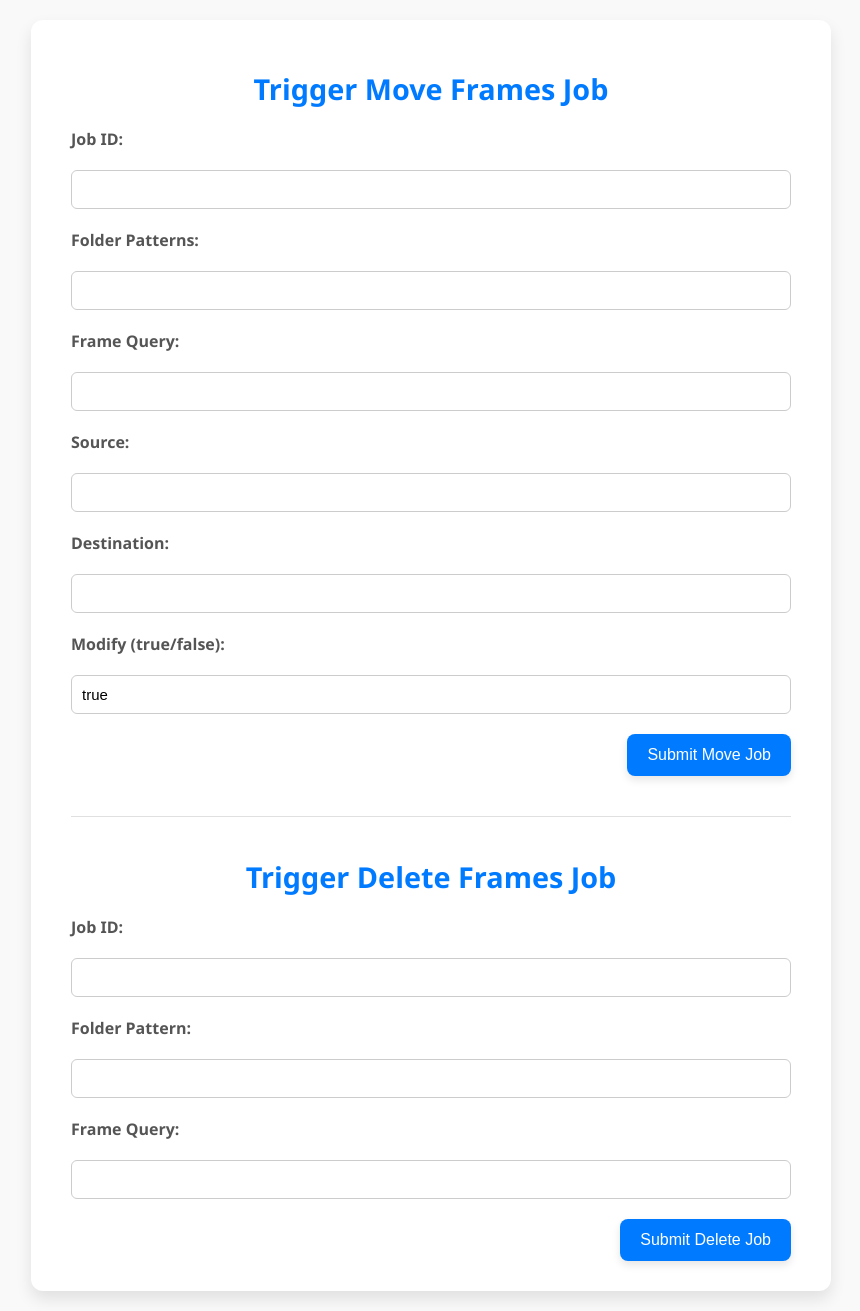
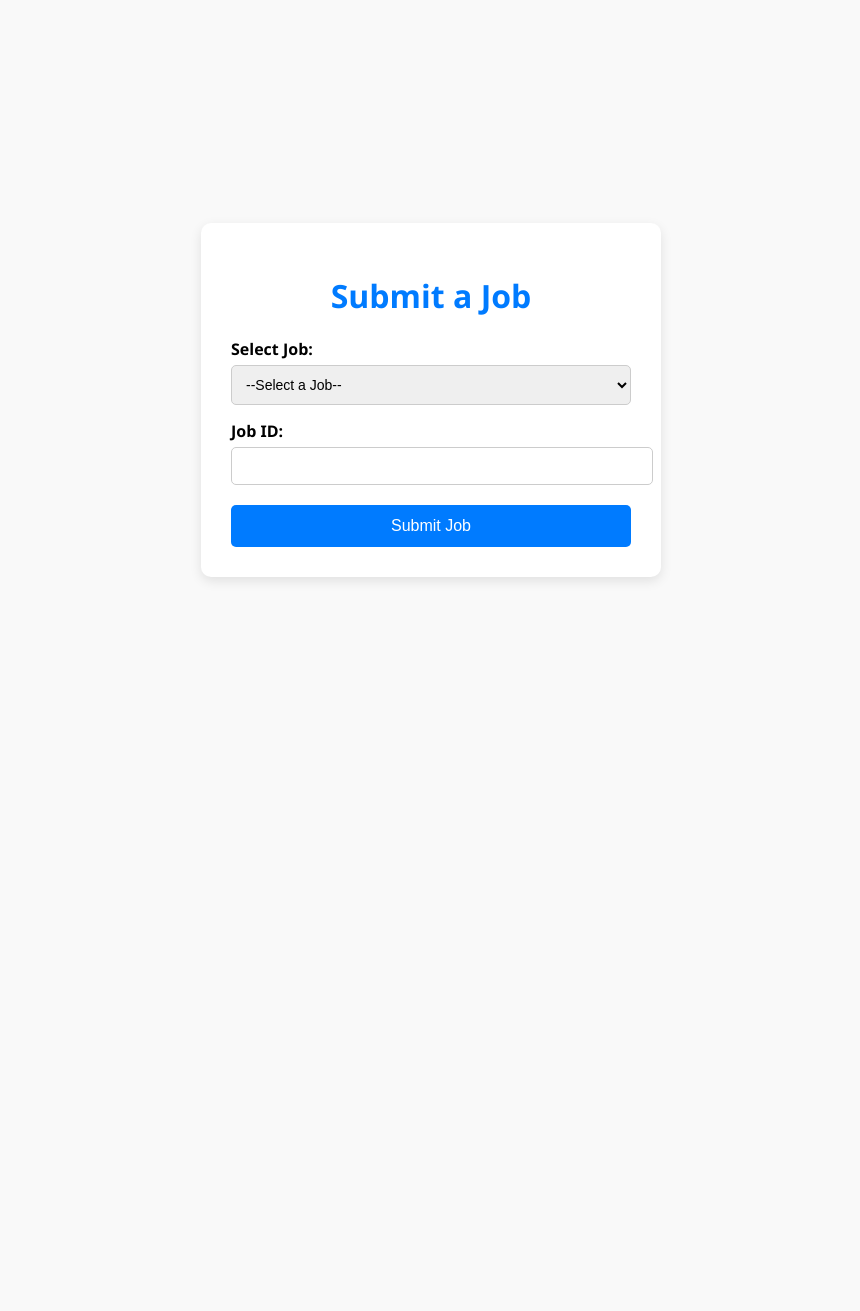
Before and after one commit to RotemYakir/Data-Jobs-API, a Flask app: template data_jobs/templates/job_form.html in a window 1280 px wide. Shown: the whole page, without its empty margins (209-1069 px from the left). After the commit the page ends 581 px from the top, so only its background shows below. Run offline with Flask 3, Linux system fonts and the light colour scheme; the template is opened without the code that fills it: most values are stand-ins (such as "Sample title", 1, 10 or a date in 2020).

Commit message:
improvements

```diff
--- a/data_jobs/data_jobs_api.py
+++ b/data_jobs/data_jobs_api.py
@@ -1,7 +1,8 @@
 from flask import Flask, request, jsonify, render_template, redirect
-from data_jobs.celery_app import run_move_frames_job, run_delete_frames_job
+from data_jobs.celery_app import run_job
 import pymongo
 from datetime import datetime
+from jobs import get_job_parameters
 
 app = Flask(__name__)
 
@@ -13,84 +14,53 @@ result_db = mongo_client['celery_results']
 @app.template_filter('date_format')
 def date_format(value):
     if not value:
-        return ''  # Return an empty string if value is None
-
+        return ''
     if isinstance(value, datetime):
         return value.strftime('%Y-%m-%d %H:%M:%S')
-
     if isinstance(value, str):
         try:
             return datetime.fromisoformat(value).strftime('%Y-%m-%d %H:%M:%S')
         except ValueError:
-            return value  # If the format is wrong, return the original value
-
-    return str(value)  # Fallback for unexpected types
+            return value
+    return str(value)
 
 
 @app.route('/')
 def main_page():
-    """
-    Display all tasks and buttons to trigger specific task forms.
-    """
     tasks = result_db['job_results'].find().sort('start_time', -1)
-    tasks = [{**task, '_id': str(task['_id'])} for task in tasks]  # Convert ObjectId to string
+    tasks = [{**task, '_id': str(task['_id'])} for task in tasks]
     return render_template('main_page.html', tasks=tasks)
 
-
-@app.route('/move-frames-form')
-def move_frames_form():
+@app.route('/job-form')
+def job_form():
     """
-    Render the Move Frames job form.
+    Render the job submission form with job metadata.
     """
-    return render_template('move_frames_form.html')
+    job_types = ["move", "delete"]  # Available jobs
+    job_params = {job: get_job_parameters(job) for job in job_types}  # Get parameters for each job
+    return render_template("job_form.html", job_types=job_types, job_params=job_params)
 
 
-@app.route('/delete-frames-form')
-def delete_frames_form():
+@app.route('/submit-job', methods=['POST'])
+def submit_job():
     """
-    Render the Delete Frames job form.
+    Generic job submission handler.
     """
-    return render_template('delete_frames_form.html')
+    job_name = request.form.get('job_name')
+    job_id = request.form.get('job_id')
 
+    # Collect all parameters dynamically
+    params = {key: value for key, value in request.form.items() if key not in ['job_name', 'job_id']}
 
-@app.route('/submit-move-job', methods=['POST'])
-def submit_move_job():
-    """
-    Handle form submission to trigger a Move Frames job.
-    """
-    job_id = request.form.get('job_id')
-    params = {
-        'folder_patterns': request.form.get('folder_patterns'),
-        'frame_query': request.form.get('frame_query'),
-        'source': request.form.get('source'),
-        'destination': request.form.get('destination'),
-        'modify': request.form.get('modify', 'true').lower() == 'true'
-    }
-
-    task_result = run_move_frames_job.delay(job_id, params)
-    return redirect("/")
-
-
-@app.route('/submit-delete-job', methods=['POST'])
-def submit_delete_job():
-    """
-    Handle form submission to trigger a Delete Frames job.
-    """
-    job_id = request.form.get('job_id')
-    params = {
-        'folder_pattern': request.form.get('folder_pattern'),
-        'frame_query': request.form.get('frame_query')
-    }
-
-    task_result = run_delete_frames_job.delay(job_id, params)
-    return redirect("/")
+    try:
+        task_result = run_job.delay(job_name, job_id, params)
+        return redirect("/")
+    except NameError:
+        return f"Error: Job '{job_name}' not found.", 400
 
 
 @app.route('/job-status/<job_id>')
 def job_status(job_id):
-    """
-    Display the status and logs of a job.
-    """
     result = result_db['job_results'].find_one({'job_id': job_id})
     if not result:
         return "Job not found.", 404
@@ -99,5 +69,6 @@ def job_status(job_id):
     return jsonify(result)
 
 
+
 if __name__ == '__main__':
     app.run(debug=True, host='0.0.0.0', port=5000)
--- a/data_jobs/templates/job_form.html
+++ b/data_jobs/templates/job_form.html
@@ -2,132 +2,119 @@
 <html lang="en">
 <head>
     <meta charset="UTF-8">
-    <title>Data Jobs API</title>
+    <title>Submit a Job</title>
     <style>
         body {
             font-family: 'Segoe UI', Tahoma, Geneva, Verdana, sans-serif;
             background-color: #f9f9f9;
-            color: #333;
             display: flex;
             justify-content: center;
             align-items: center;
             min-height: 100vh;
-            padding: 20px;
             margin: 0;
         }
 
         .container {
-            width: 100%;
-            max-width: 800px;
-            background: #fff;
-            border-radius: 12px;
-            box-shadow: 0 8px 16px rgba(0, 0, 0, 0.1);
-            padding: 30px 40px;
-            box-sizing: border-box;
+            background: white;
+            padding: 30px;
+            border-radius: 10px;
+            box-shadow: 0 4px 12px rgba(0, 0, 0, 0.1);
+            width: 400px;
         }
 
         h1 {
             text-align: center;
             color: #007bff;
-            font-size: 1.8rem;
-            margin-bottom: 20px;
-        }
-
-        form {
-            display: grid;
-            grid-template-columns: 1fr 1fr;
-            gap: 20px;
         }
 
         label {
             font-weight: bold;
-            color: #555;
-            grid-column: span 2;
+            display: block;
+            margin-top: 15px;
         }
 
-        input[type="text"] {
+        select, input {
+            width: 100%;
             padding: 10px;
+            margin-top: 5px;
             border: 1px solid #ccc;
-            border-radius: 6px;
-            font-size: 15px;
-            width: 100%;
-            box-sizing: border-box;
-            grid-column: span 2;
+            border-radius: 5px;
+            font-size: 14px;
         }
 
         .button-group {
             display: flex;
-            justify-content: flex-end;
-            grid-column: span 2;
+            justify-content: center;
+            margin-top: 20px;
         }
 
         button {
-            padding: 12px 20px;
+            background-color: #007bff;
+            color: white;
+            border: none;
+            padding: 12px;
+            border-radius: 5px;
+            cursor: pointer;
             font-size: 16px;
-            color: white;
-            background-color: #007bff;
-            border: none;
-            border-radius: 8px;
-            cursor: pointer;
-            transition: background-color 0.3s ease;
-            box-shadow: 0 4px 8px rgba(0, 0, 0, 0.1);
+            width: 100%;
         }
 
         button:hover {
             background-color: #0056b3;
         }
+    </style>
 
-        .form-section {
-            margin-top: 40px;
-            padding-top: 20px;
-            border-top: 1px solid #e0e0e0;
-        }
-    </style>
+    <script>
+        document.addEventListener("DOMContentLoaded", function () {
+            const jobParams = {{ job_params | tojson }};
+            const jobSelect = document.getElementById("job_name");
+            const paramsContainer = document.getElementById("params-container");
+
+            function updateParams() {
+                paramsContainer.innerHTML = ""; // Clear previous inputs
+                const selectedJob = jobSelect.value;
+                if (!selectedJob || !jobParams[selectedJob]) return;
+
+                jobParams[selectedJob].forEach(param => {
+                    const label = document.createElement("label");
+                    label.textContent = param.replace("_", " ").toUpperCase() + ":";
+
+                    const input = document.createElement("input");
+                    input.type = "text";
+                    input.name = param;
+                    input.required = true;
+
+                    paramsContainer.appendChild(label);
+                    paramsContainer.appendChild(input);
+                });
+            }
+
+            jobSelect.addEventListener("change", updateParams);
+            updateParams(); // Call once to set the initial state
+        });
+    </script>
 </head>
 <body>
     <div class="container">
-        <h1>Trigger Move Frames Job</h1>
+        <h1>Submit a Job</h1>
         <form action="/submit-job" method="post">
+            <label for="job_name">Select Job:</label>
+            <select id="job_name" name="job_name" required>
+                <option value="">--Select a Job--</option>
+                {% for job in job_types %}
+                    <option value="{{ job }}">{{ job.replace("_", " ").title() }}</option>
+                {% endfor %}
+            </select>
+
             <label for="job_id">Job ID:</label>
             <input type="text" id="job_id" name="job_id" required>
 
-            <label for="folder_patterns">Folder Patterns:</label>
-            <input type="text" id="folder_patterns" name="folder_patterns" required>
-
-            <label for="frame_query">Frame Query:</label>
-            <input type="text" id="frame_query" name="frame_query">
-
-            <label for="source">Source:</label>
-            <input type="text" id="source" name="source">
-
-            <label for="destination">Destination:</label>
-            <input type="text" id="destination" name="destination" required>
-
-            <label for="modify">Modify (true/false):</label>
-            <input type="text" id="modify" name="modify" value="true">
+            <div id="params-container"></div> <!-- Dynamic inputs appear here -->
 
             <div class="button-group">
-                <button type="submit">Submit Move Job</button>
+                <button type="submit">Submit Job</button>
             </div>
         </form>
-
-        <div class="form-section">
-            <h1>Trigger Delete Frames Job</h1>
-            <form action="/submit-delete-job" method="post">
-                <label for="delete_job_id">Job ID:</label>
-                <input type="text" id="delete_job_id" name="job_id" required>
-
-                <label for="delete_folder_pattern">Folder Pattern:</label>
-                <input type="text" id="delete_folder_pattern" name="folder_pattern" required>
-
-                <label for="delete_frame_query">Frame Query:</label>
-                <input type="text" id="delete_frame_query" name="frame_query">
-
-                <div class="button-group">
-                    <button type="submit">Submit Delete Job</button>
-                </div>
-            </form>
-        </div>
     </div>
 </body>
 </html>
```
Also changed, not shown: data_jobs/celery_app.py (+13 -20 lines), data_jobs/celery_tasks.py (deleted, +0 -26 lines), data_jobs/jobs.py (+35 -47 lines), data_jobs/templates/main_page.html (+6 -10 lines).
